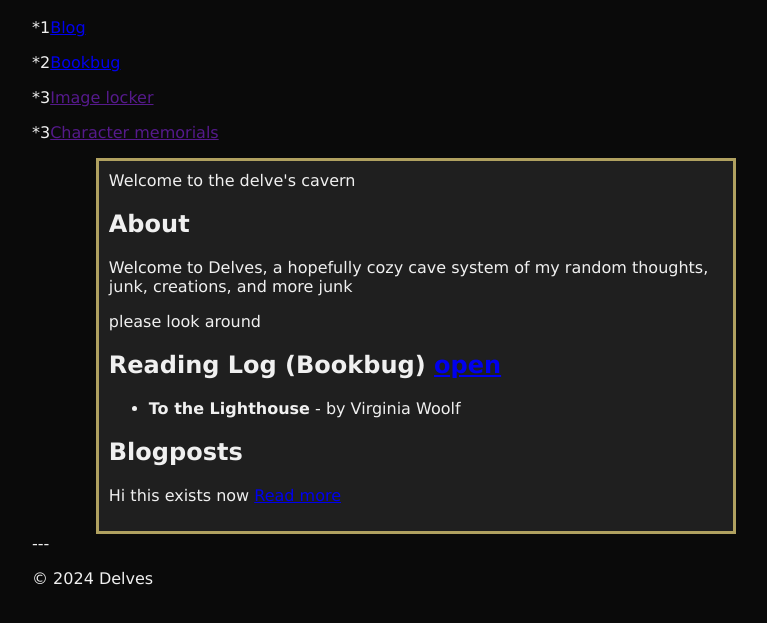
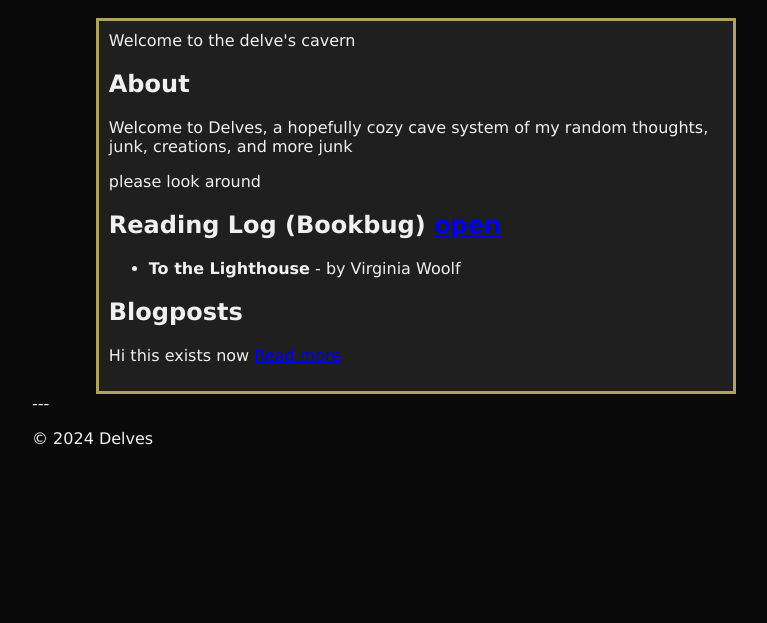
Before and after one commit to kirk-nez/delves, an Eleventy site: page src/index.md in a window 1280 px wide. Shown: the part 105-728 px from the top of the page, without its empty margins (224-991 px from the left). Built offline with nearby package versions, Linux system fonts and the light colour scheme; Eleventy itself is replaced by a stand-in of ours; files that its build step writes are made by us from their sources.

Commit message:
deleted ugly thing

```diff
--- a/src/index.md
+++ b/src/index.md
@@ -1,15 +1,6 @@
 ---
 layout: stage1.njk
 ---
-
-    *1<a href="/Blog/index.html">Blog</a>
-
-    *2<a href="/bookbug/index.html">Bookbug</a>
-
-    *3<a href="">Image locker</a>
-
-    *3<a href="">Character memorials</a>
-
 
 <div class="container">
 Welcome to the delve's cavern
```
